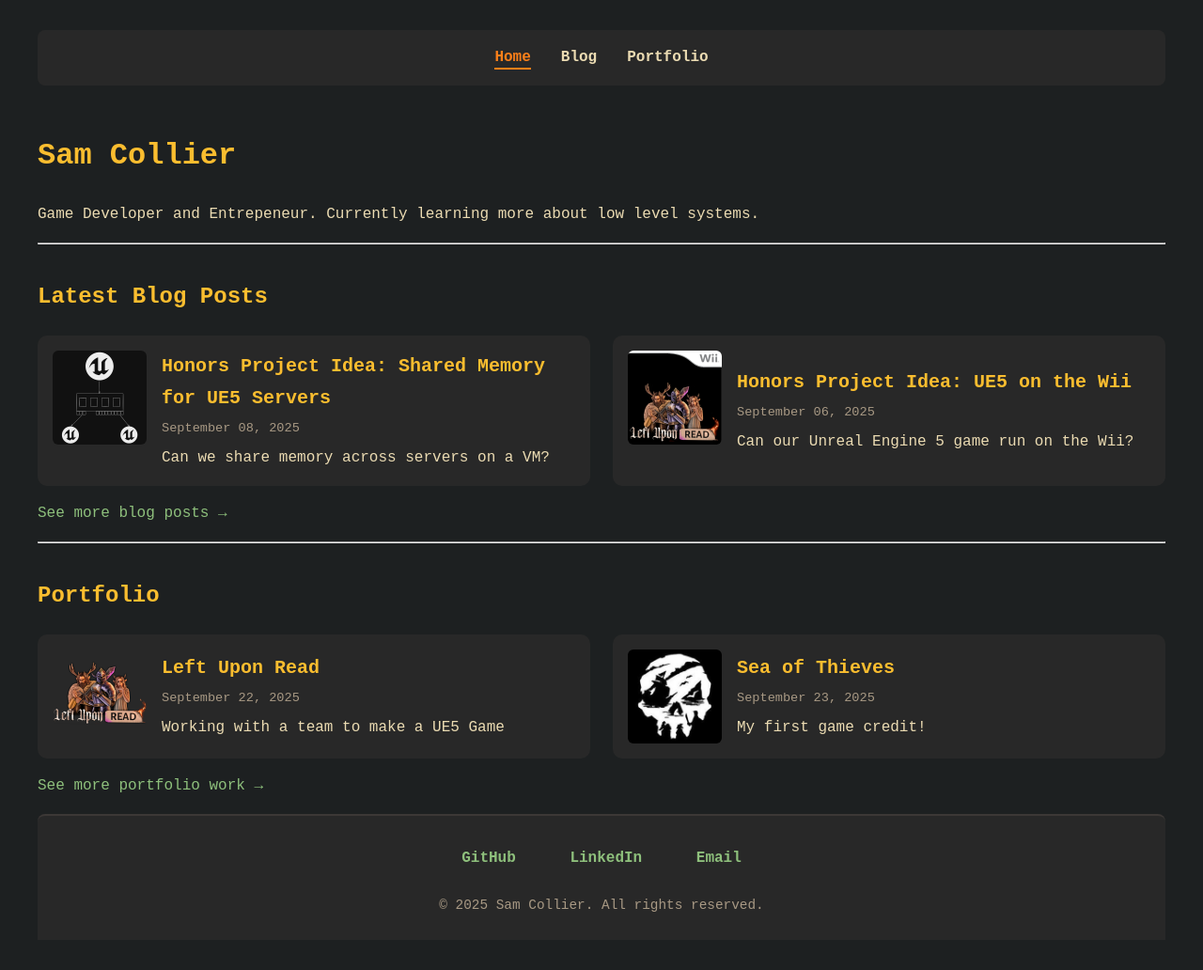
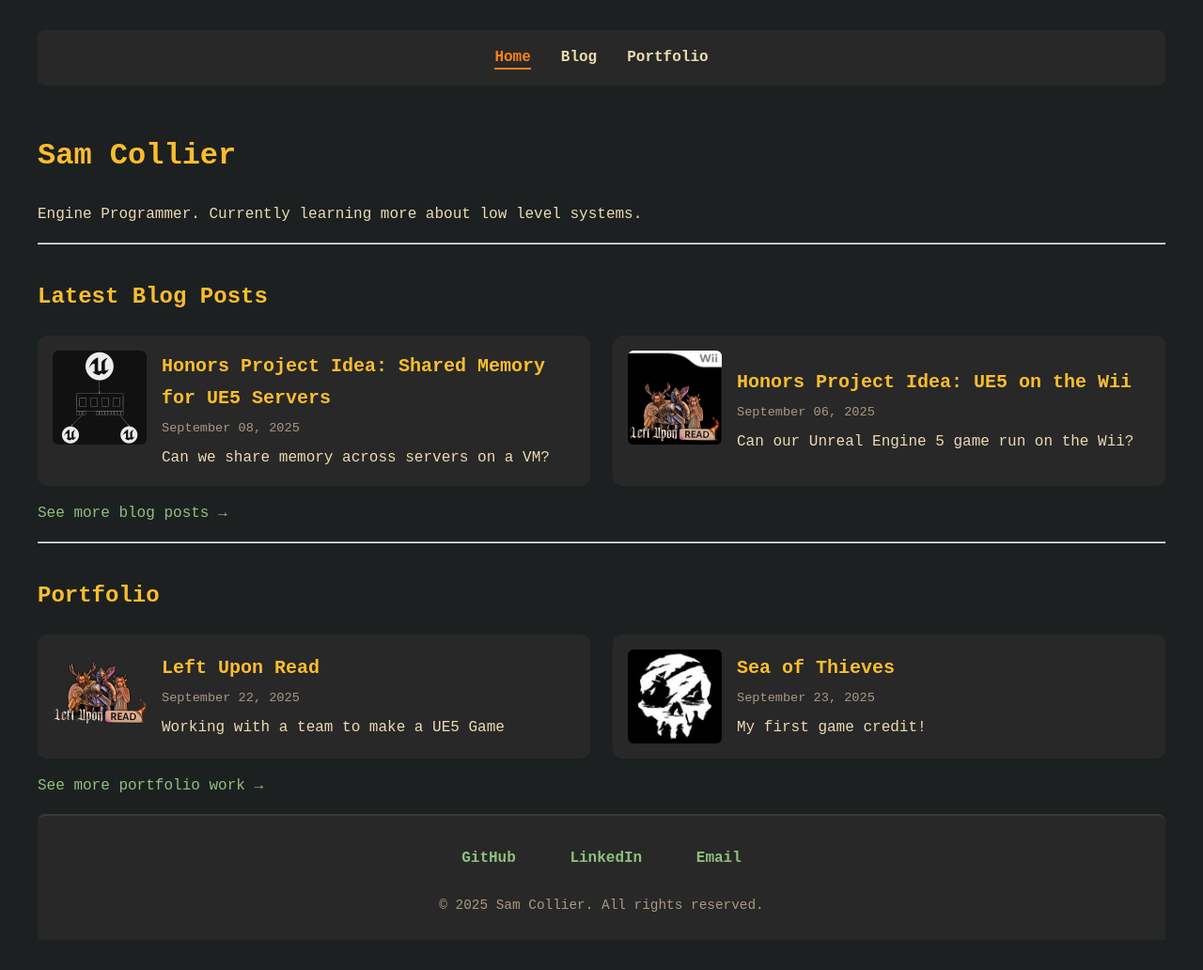
Before and after one commit to goopey7/personal-site, a Jekyll site: the page built from index.md, in a window 1280 px wide. Shown: the whole page at 94% size. Built offline with Jekyll 4.4.1, drawn with Linux system fonts in a browser that asks for light colours.

Commit message:
update headline

```diff
--- a/index.md
+++ b/index.md
@@ -5,7 +5,7 @@
 
 # Sam Collier
 
-Game Developer and Entrepeneur. Currently learning more about low level systems.
+Engine Programmer. Currently learning more about low level systems.
 
 ---
 
```
